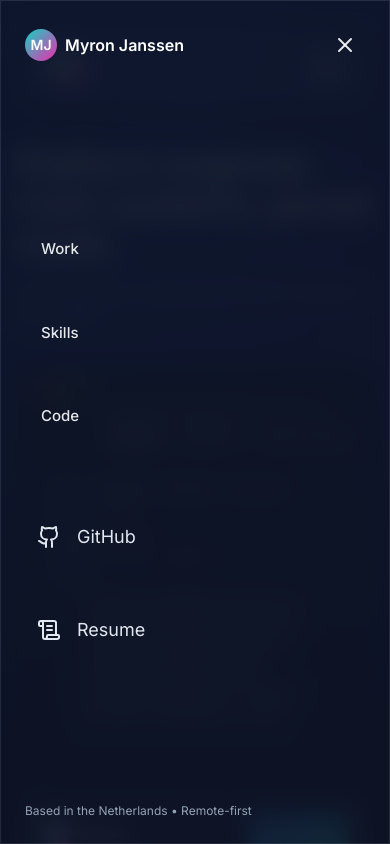
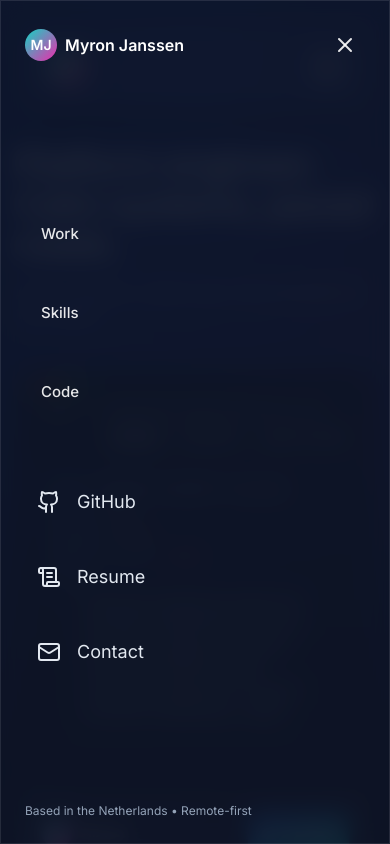
Before and after one commit to XIIISins/portfolio, a Next.js app: page / in a window 390 px wide. Both pictures are taken after a click on the button "Open menu". Shown: the top 844 px of the page. Built offline with nearby package versions, Linux system fonts and the light colour scheme; no server answers; a web font is replaced by a local one.

Commit message:
feat: add contact button for email

```diff
--- a/src/components/mobile-menu.tsx
+++ b/src/components/mobile-menu.tsx
@@ -9,7 +9,7 @@ import {
   SheetTrigger,
 } from "@/components/ui/sheet";
 import { cn } from "@/lib/utils";
-import { GithubIcon, Menu, ScrollText, X } from "lucide-react";
+import { GithubIcon, Mail, Menu, ScrollText, X } from "lucide-react";
 import Link from "next/link";
 import { usePathname } from "next/navigation";
 
@@ -87,6 +87,14 @@ export function MobileMenu() {
             <ScrollText className="h-6 w-6 mr-2" />
             Resume
           </Link>
+          <Link
+            href="mailto:contact@myronjanssen.dev"
+            className="rounded-lg px-3 py-2 text-lg text-slate-200 hover:bg-white/10 flex items-center gap-2"
+            aria-label="Send email to contact@myronjanssen.dev"
+          >
+            <Mail className="h-6 w-6 mr-2" />
+            Contact
+          </Link>
         </div>
 
         <div className="mt-auto pt-8 text-xs text-slate-400">
```
